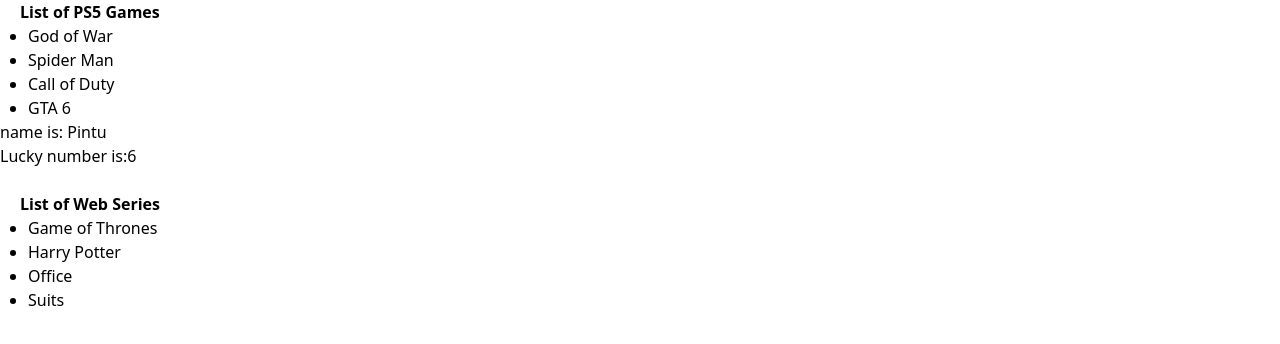
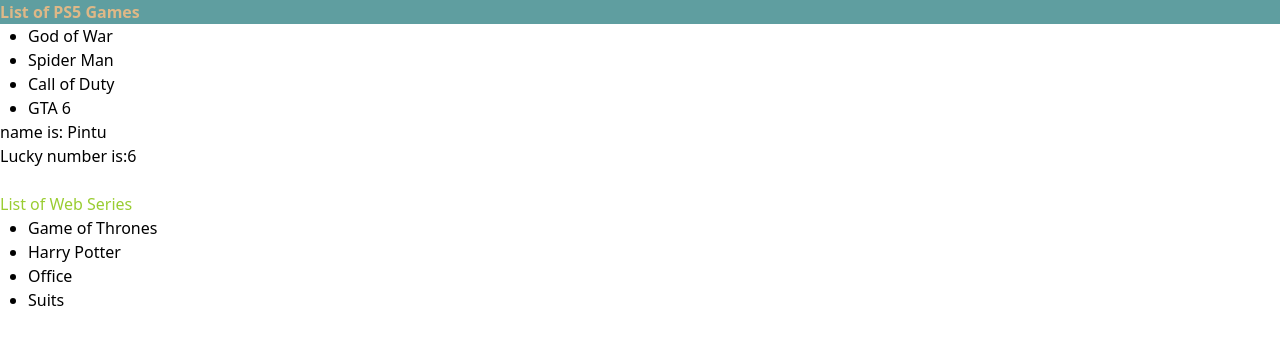
Before and after one commit to nehalpanchall/Reactify, a React app: page / in a window 1280 px wide. Shown: the top 344 px of the page. Built offline with nearby package versions, Linux system fonts and the light colour scheme; the HTML template or start-up script is replaced by a standard one.

Commit message:
add CSS modules in Reactify for individual component

```diff
--- a/src/Iterate.jsx
+++ b/src/Iterate.jsx
@@ -1,4 +1,6 @@
 import IterateProps from './Components/IterateProps';
+
+import css from './Iterate.module.css';
 
 const Iterate = () => {
   const games = ['God of War', 'Spider Man', 'Call of Duty', 'GTA 6'];
@@ -7,14 +9,16 @@ const Iterate = () => {
 
   return (
     <>
-      <h1 className="ml-5 font-bold">List of PS5 Games</h1>
+      <h1 className={`${css['back-ground']} ${css.games} font-bold`}>
+        List of PS5 Games
+      </h1>
 
       <IterateProps games={games} x={6} />
 
       <br />
 
       {/* Explitcit Return: With curly braces */}
-      <h1 className="ml-5 font-bold">List of Web Series</h1>
+      <h1 className={css['web-series']}>List of Web Series</h1>
       <ul className="list-disc ml-7">
         {webSeries.map((items, index) => {
           return <li key={index}>{items}</li>;
--- /dev/null
+++ b/src/Iterate.module.css
@@ -0,0 +1,11 @@
+.back-ground {
+  background-color: cadetblue;
+}
+
+.games {
+  color: burlywood;
+}
+
+.web-series {
+  color: yellowgreen;
+}
```
